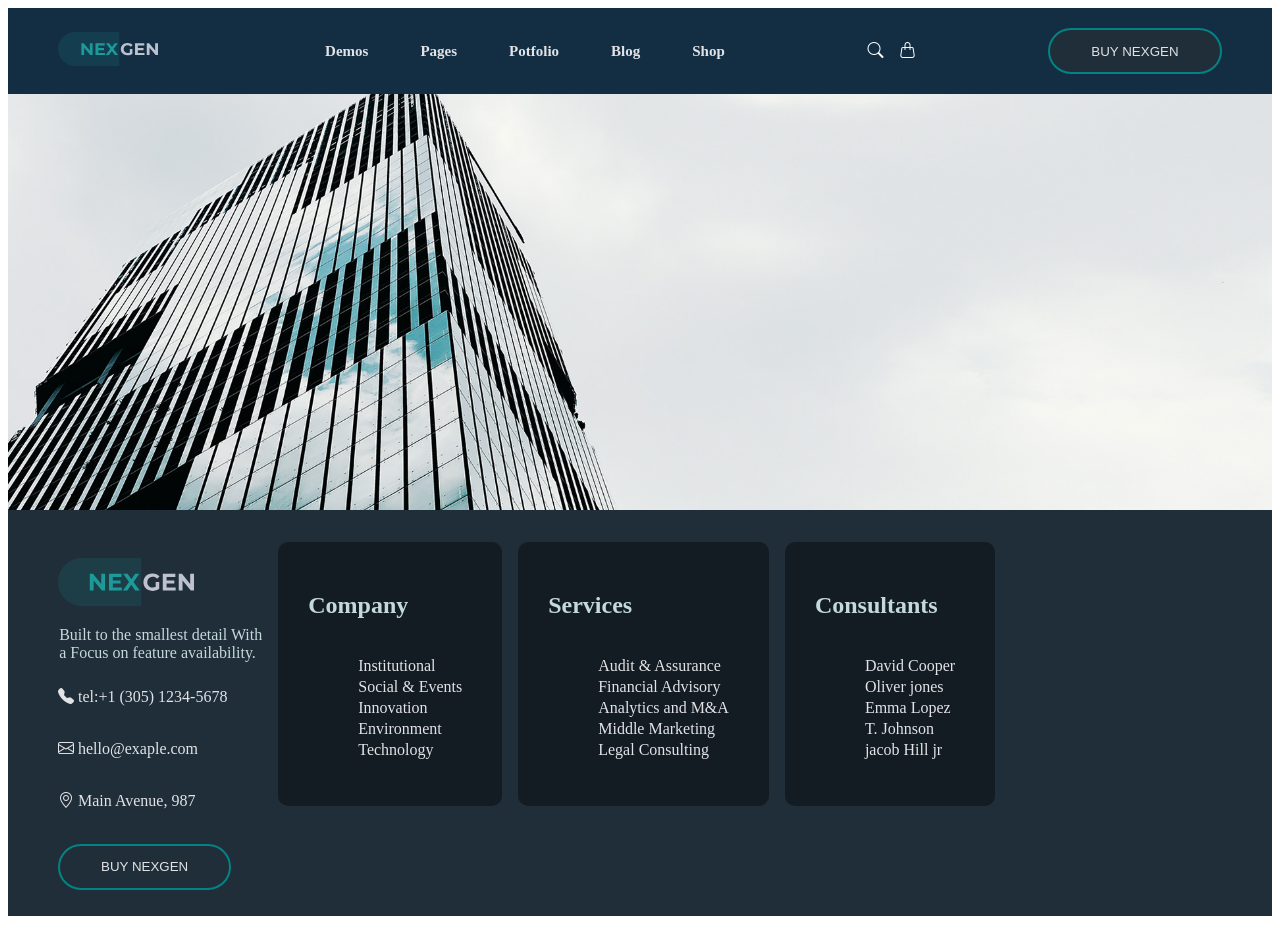
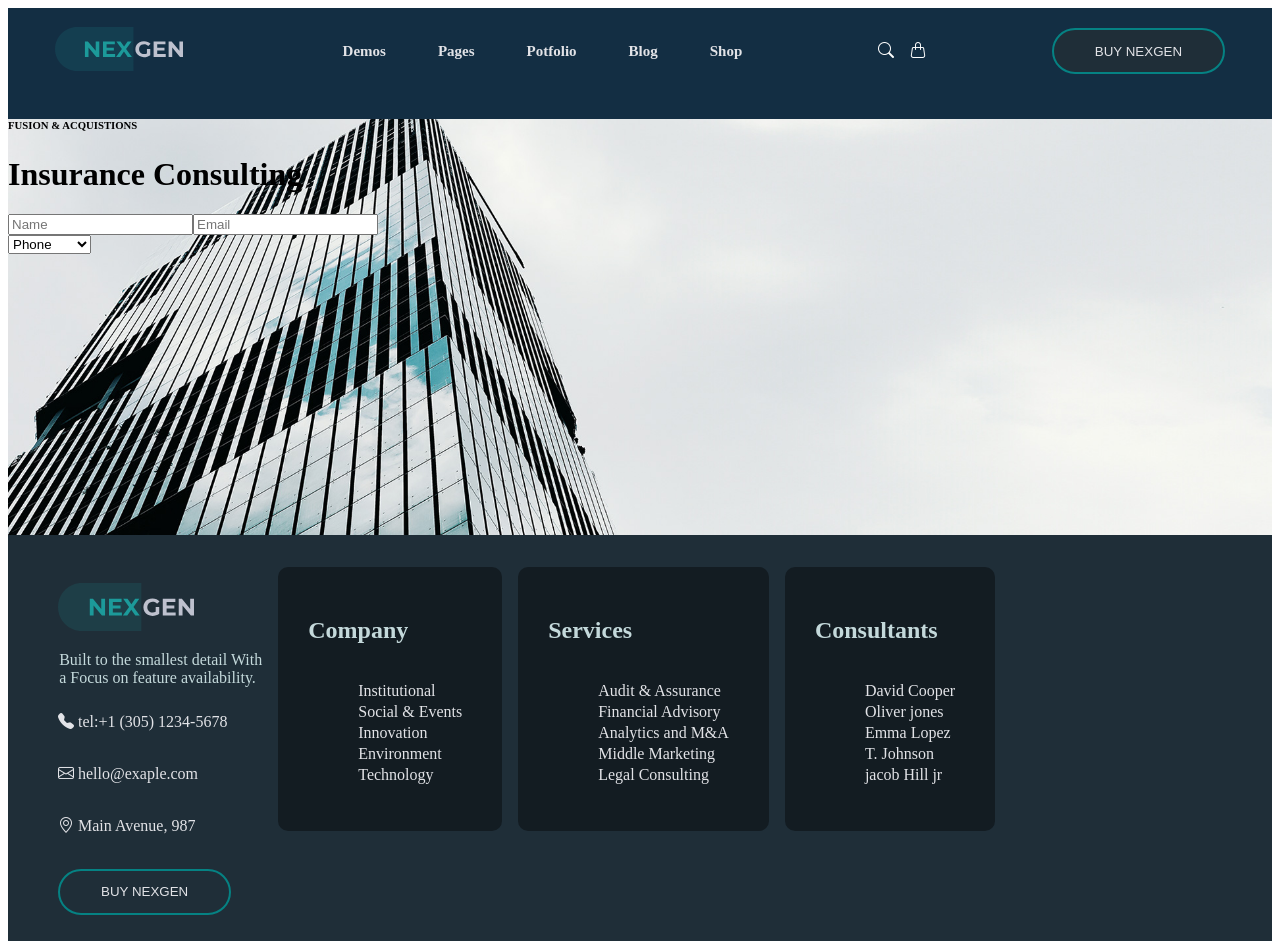
Before and after one commit to Huntney1/proj-html-vuejs, a Vue app in the folder insurance-consulting/: page / in a window 1280 px wide. Before the commit the page ends 924 px from the top, so only its background shows below. Built offline with nearby package versions, Linux system fonts and the light colour scheme.

Commit message:
creazione input

```diff
--- a/insurance-consulting/src/components/AppHeader.vue
+++ b/insurance-consulting/src/components/AppHeader.vue
@@ -8,6 +8,7 @@ export default {
   components:{
     AppNavbar,
     AppJumbotron,
+
     },
 
   data() {
@@ -112,7 +113,9 @@ export default {
         </div>
       </div>
     </nav>
+    <!-- richiamo il jumbotron -->
     <AppJumbotron />
+
   </header>
 </template>
 
@@ -132,7 +135,7 @@ header{
     align-items: center;
 
    img {
-      width: 100px;
+      width: 8em;
     }
 
     .nav-item{
--- a/insurance-consulting/src/components/AppJumbotron.vue
+++ b/insurance-consulting/src/components/AppJumbotron.vue
@@ -1,11 +1,22 @@
 <script>
-export default {};
+import AppPrompt from "./AppPrompt.vue";
+export default {
+  name:'AppJumbotron',
+  components:{
+    AppPrompt,
+  }
+
+};
+
 </script>
 
 <template lang="">
     <div>
-        <div class="jumbotron"></div>
+        <div class="jumbotron">
+          <AppPrompt />
+        </div>
     </div>
+
 </template>
 
 <style lang="scss" scoped>
--- /dev/null
+++ b/insurance-consulting/src/components/AppPrompt.vue
@@ -0,0 +1,42 @@
+<script>
+export default {};
+</script>
+
+<template lang="">
+    <div class="continer">
+
+        <div class="row">
+            <!-- 1° sezione text -->
+            <div class="col-12 col-md-6 input-group text-left">
+                <h6>FUSION & ACQUISTIONS</h6>
+                <h1>Insurance Consulting</h1>
+            </div>
+
+            <!-- 2° sezione input -->
+            <div class="col-12 col-md-6 input-group">
+                <input type="text" class="form-control" placeholder="Name">
+                <input type="text" class="form-control" placeholder="Email">
+            </div>
+
+            <div class="col-12 col-md-6 input-group">
+
+                <select class="form-control">
+                    <option value="" disabled selected>Phone</option>
+                    <option value="opzione1">Opzione 1</option>
+                    <option value="opzione2">Opzione 2</option>
+                    <option value="opzione3">Opzione 3</option>
+                </select>
+            </div>
+            <div class="col-12 col-md-6 input-group">
+
+            </div>
+
+
+        </div>
+
+    </div>
+</template>
+
+<style lang="scss" scoped>
+
+</style>
```
